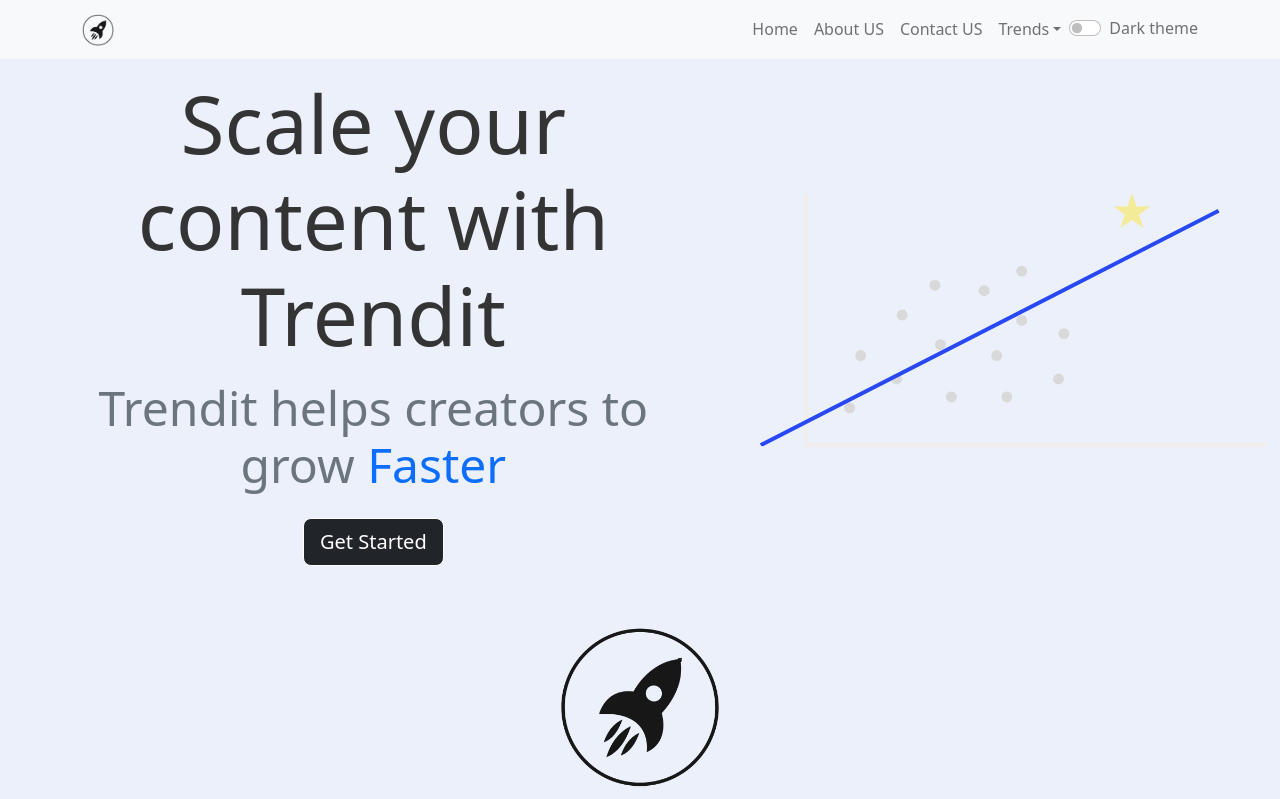
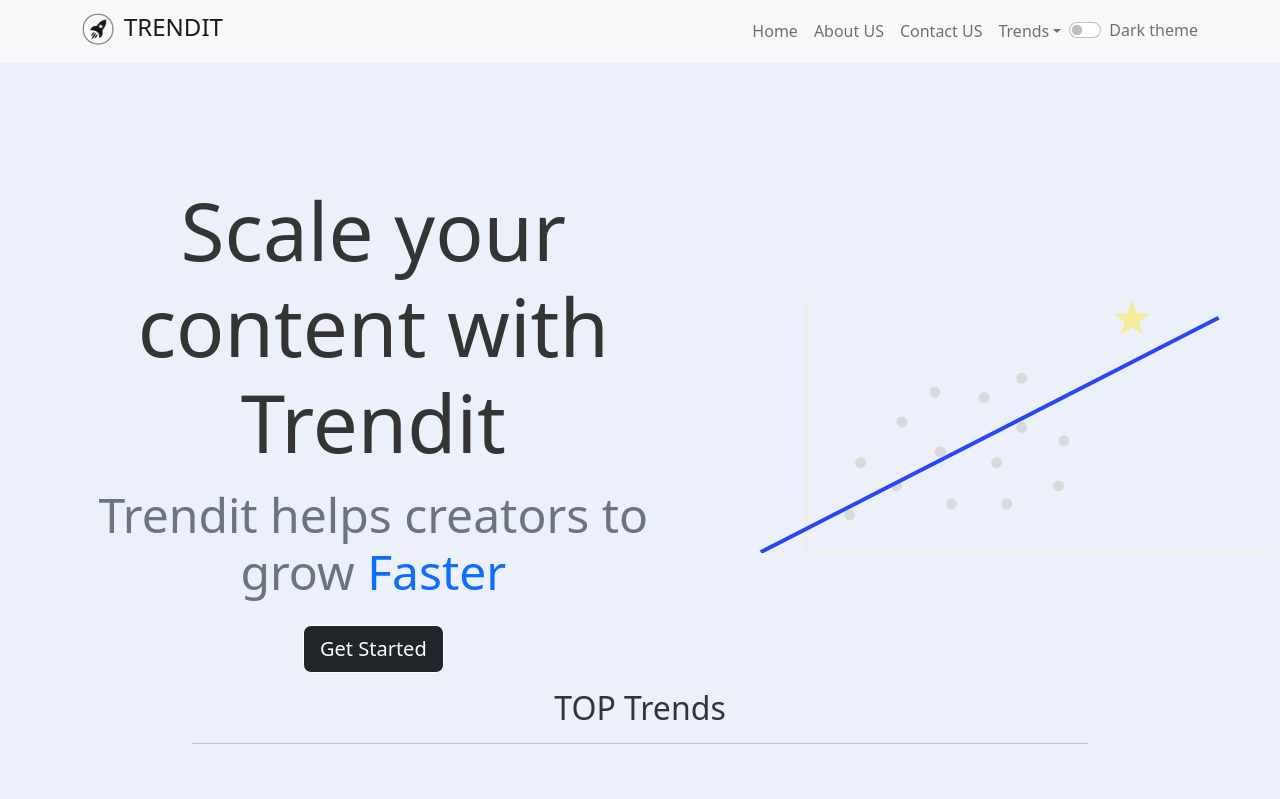
Before and after one commit to clubgamma/Trendit, a React (Create React App) app in the folder client/: page / in a window 1280 px wide. Shown: the top 799 px of the page. Built offline with nearby package versions, Linux system fonts and the light colour scheme.

Commit message:
#31 fixed

```diff
--- a/client/src/App.css
+++ b/client/src/App.css
@@ -17,6 +17,15 @@ body,
 .App-logo {
   height: 40vmin;
   pointer-events: none;
+}
+
+.brand {
+  display: flex;
+  gap: 10px;
+}
+
+.toptrending {
+  width: 70%;
 }
 
 .App-header {
--- a/client/src/components/Home/Home.js
+++ b/client/src/components/Home/Home.js
@@ -1,12 +1,17 @@
 import Hero from '../Hero/Hero'
-import logo from '../../Assets/Images/Logo/Trendit-logos_transparent.png';
 
 const Home = () => {
     return (
         <>
             <div className="App-header">
+
               <Hero/>
-              <img src={logo} className="App-logo" alt="logo" />
+
+              <div className='toptrending'>
+                <h2>TOP Trends</h2>
+                <hr/>
+              </div>
+
             </div>
         </>
     );
--- a/client/src/components/Navbar/Navbar.js
+++ b/client/src/components/Navbar/Navbar.js
@@ -10,12 +10,13 @@ function BasicExample(props) {
   return (
     <Navbar bg={props.theme} variant={props.theme} expand="lg">
       <Container>
-        <Navbar.Brand href="/">
+        <Navbar.Brand className="brand" href="/">
           <img
             src={logo_no_text}
             className="app-logo-no-text"
             alt="logo_no_text"
           />
+          <h4>TRENDIT</h4>
         </Navbar.Brand>
 
         <Navbar.Toggle aria-controls="basic-navbar-nav" />
```
